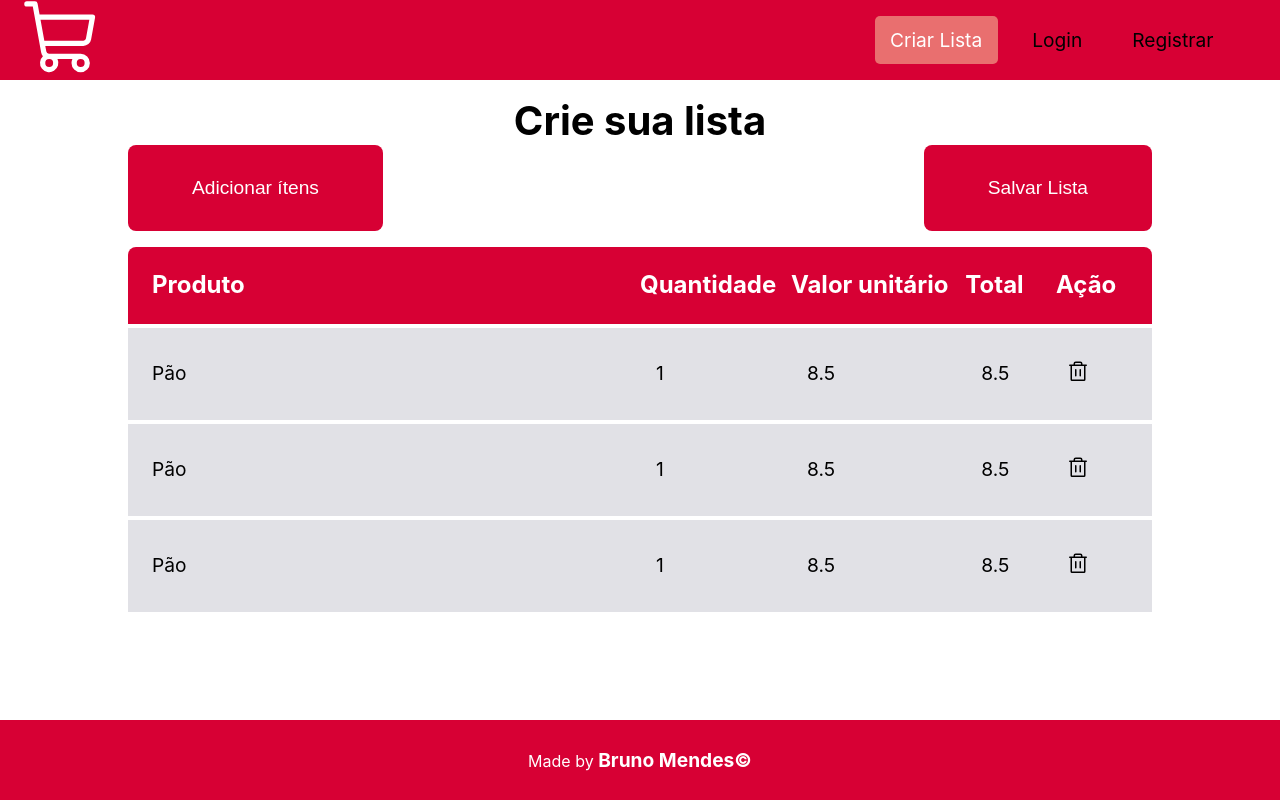
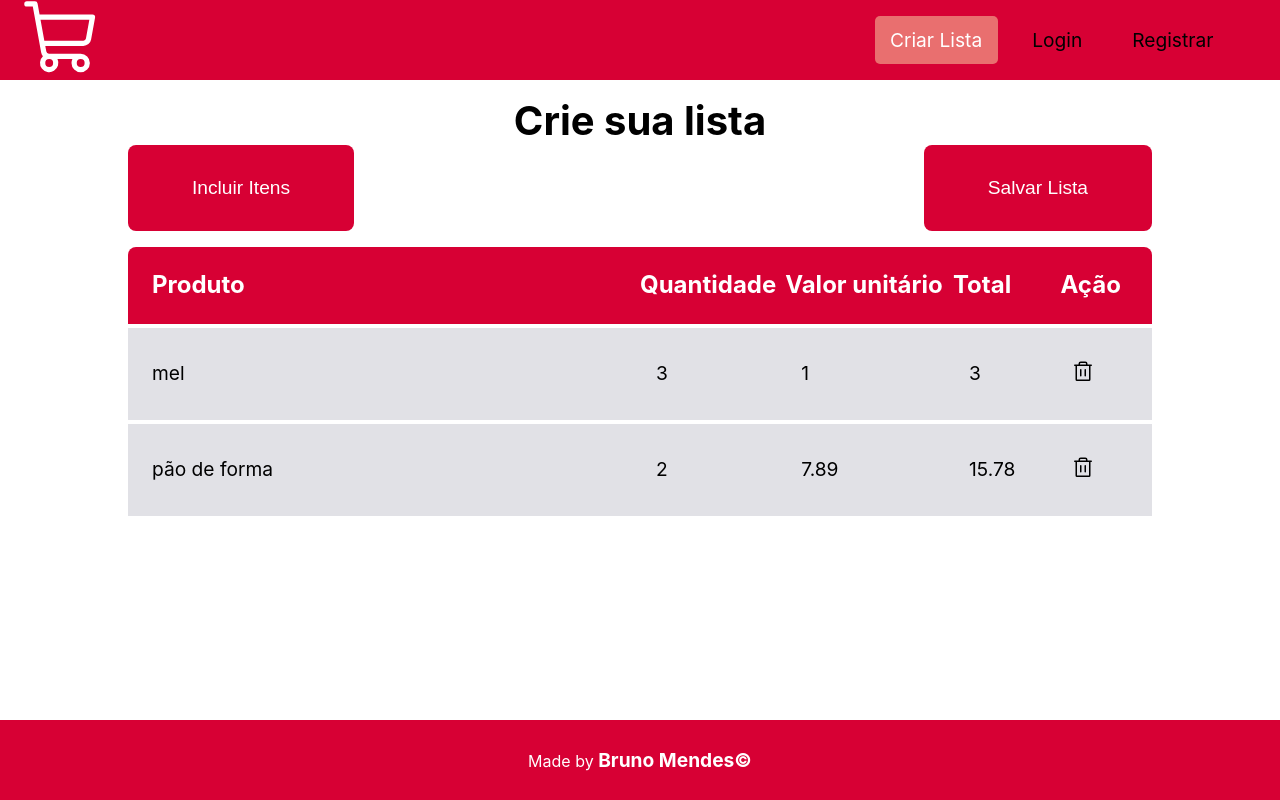
Before and after one commit to Brpimendes/list-web-ts, a React (Create React App) app: page / in a window 1280 px wide. Built offline with nearby package versions, Linux system fonts and the light colour scheme.

Commit message:
inclusao do modal para incluir um novo item na listagem.

```diff
--- a/package.json
+++ b/package.json
@@ -13,6 +13,7 @@
     "@types/react-dom": "^18.0.11",
     "react": "^18.2.0",
     "react-dom": "^18.2.0",
+    "react-modal": "^3.16.1",
     "react-router-dom": "^6.9.0",
     "react-scripts": "5.0.1",
     "styled-components": "^5.3.9",
@@ -44,6 +45,7 @@
     ]
   },
   "devDependencies": {
+    "@types/react-modal": "^3.13.1",
     "@types/styled-components": "^5.1.26"
   }
 }
--- /dev/null
+++ b/src/adapaters/components/Modal.tsx
@@ -0,0 +1,8 @@
+import ReactModal from "react-modal";
+import Modal from "react-modal";
+
+Modal.setAppElement("#root");
+
+export const ModalContainer: React.FC<ReactModal.Props> = ({ ...rest }) => {
+  return <Modal {...rest} />;
+};
--- /dev/null
+++ b/src/components/AddListModal/index.tsx
@@ -0,0 +1,73 @@
+import { FormEvent, useState } from "react";
+import { ModalContainer } from "../../adapaters/components/Modal";
+import { X } from "@phosphor-icons/react";
+import { Container } from "./styles";
+
+interface ModalProps {
+  isOpen: boolean;
+  onRequestClose: () => void;
+}
+
+export const AddListModal = ({ isOpen, onRequestClose }: ModalProps) => {
+  const [product, setProduct] = useState<string>("");
+  const [quantity, setQuantity] = useState<string>("");
+  const [unitaryPrice, setUnitaryPrice] = useState<string>("");
+
+  function handleSubmit(e: FormEvent) {
+    e.preventDefault();
+
+    if (!product || !quantity || !unitaryPrice) {
+      return console.log("Todos os campos são obrigatorios!");
+    }
+
+    console.log(`Enviando os dados: ${product}, ${quantity}, ${unitaryPrice}}`);
+
+    limparForm();
+  }
+
+  function limparForm() {
+    setProduct("");
+    setQuantity("");
+    setUnitaryPrice("");
+  }
+
+  return (
+    <ModalContainer
+      isOpen={isOpen}
+      onRequestClose={onRequestClose}
+      overlayClassName="react-modal-overlay"
+      className="react-modal-content"
+    >
+      <Container onSubmit={handleSubmit}>
+        <h2>Adicione Itens a lista</h2>
+        <X size={24} onClick={onRequestClose} />
+
+        <label>Produto</label>
+        <input
+          type="text"
+          placeholder="Informe o produto"
+          value={product}
+          onChange={(e) => setProduct(e.target.value)}
+        />
+
+        <label>Quantidade</label>
+        <input
+          type="number"
+          placeholder="Informe a quantidade"
+          value={quantity}
+          onChange={(e) => setQuantity(e.target.value)}
+        />
+
+        <label>Valor Unitário</label>
+        <input
+          type="text"
+          placeholder="Informe o valor unitário"
+          value={unitaryPrice}
+          onChange={(e) => setUnitaryPrice(e.target.value)}
+        />
+
+        <button type="submit">Adicionar</button>
+      </Container>
+    </ModalContainer>
+  );
+};
--- /dev/null
+++ b/src/components/AddListModal/styles.ts
@@ -0,0 +1,45 @@
+import styled from "styled-components";
+
+export const Container = styled.form`
+  display: flex;
+  flex-direction: column;
+
+  h2 {
+    font-size: 2rem;
+  }
+
+  svg {
+    position: absolute;
+    right: 20px;
+    top: 20px;
+    cursor: pointer;
+  }
+
+  label {
+    font-size: 1.5rem;
+    padding-top: 1.5rem;
+  }
+
+  input {
+    font-size: 1.5rem;
+    padding: 1rem 0.5rem;
+    border: none;
+    border-radius: 0.25rem;
+  }
+
+  button {
+    width: 100%;
+    border: none;
+    border-radius: 0.25rem;
+    padding: 1rem 2rem;
+    margin-top: 1.5rem;
+    font-size: 1.5rem;
+    color: #fff;
+    background-color: #1dac00;
+    transition: filter 0.333s ease;
+
+    &:hover {
+      filter: brightness(0.9);
+    }
+  }
+`;
--- a/src/pages/List/index.tsx
+++ b/src/pages/List/index.tsx
@@ -1,12 +1,43 @@
 import { ButtonsContainer, ListContainer, ListTable } from "./styles";
 import { Trash } from "@phosphor-icons/react";
+import { AddListModal } from "../../components/AddListModal";
+import { useState } from "react";
+
+const mockList = [
+  {
+    id: 1,
+    produto: "mel",
+    quantidade: 3,
+    valorUnitario: 1,
+  },
+  {
+    id: 2,
+    produto: "pão de forma",
+    quantidade: 2,
+    valorUnitario: 7.89,
+  },
+];
 
 const List = () => {
+  const [isModalOpen, setIsModalOpen] = useState<boolean>(false);
+
+  const handleModalOpen = () => {
+    setIsModalOpen(true);
+  };
+
+  const handleModalRequestClose = () => {
+    setIsModalOpen(false);
+  };
+
   return (
     <ListContainer>
       <h1>Crie sua lista</h1>
       <ButtonsContainer>
-        <button>Adicionar ítens</button>
+        <AddListModal
+          isOpen={isModalOpen}
+          onRequestClose={handleModalRequestClose}
+        />
+        <button onClick={handleModalOpen}>Incluir Itens</button>
         <button>Salvar Lista</button>
       </ButtonsContainer>
       <ListTable>
@@ -21,33 +52,17 @@ const List = () => {
             </tr>
           </thead>
           <tbody>
-            <tr>
-              <td>Pão</td>
-              <td>1</td>
-              <td>8.5</td>
-              <td>8.5</td>
-              <td>
-                <button>{<Trash size={24} />}</button>
-              </td>
-            </tr>
-            <tr>
-              <td>Pão</td>
-              <td>1</td>
-              <td>8.5</td>
-              <td>8.5</td>
-              <td>
-                <button>{<Trash size={24} />}</button>
-              </td>
-            </tr>
-            <tr>
-              <td>Pão</td>
-              <td>1</td>
-              <td>8.5</td>
-              <td>8.5</td>
-              <td>
-                <button>{<Trash size={24} />}</button>
-              </td>
-            </tr>
+            {mockList.map((list) => (
+              <tr key={list.id}>
+                <td>{list.produto}</td>
+                <td>{list.quantidade}</td>
+                <td>{list.valorUnitario}</td>
+                <td>{list.quantidade * list.valorUnitario}</td>
+                <td>
+                  <button>{<Trash size={24} />}</button>
+                </td>
+              </tr>
+            ))}
           </tbody>
         </table>
       </ListTable>
--- a/src/styles/global.ts
+++ b/src/styles/global.ts
@@ -20,4 +20,41 @@ export const GlobalStyle = createGlobalStyle`
         text-decoration: none;
         color: #000;
     }
+
+    .react-modal-overlay {
+        background: rgba(0, 0, 0, 0.5);
+
+        position: fixed;
+        top: 0;
+        bottom: 0;
+        right: 0;
+        left: 0;
+
+        display: flex;
+        align-items: center;
+        justify-content: center;
+    }
+
+    .react-modal-content {
+        width: 100%;
+        max-width: 576px;
+        background: #e1e1e6;
+        padding: 3rem;
+        position: relative;
+        border-radius: 0.25rem;
+    }
+
+    .react-modal-close {
+        position: absolute;
+        right: 1.5rem;
+        top: 1.5rem;
+        border: 0;
+        background: transparent;
+
+        transition: filter 0.2s;
+
+        &:hover {
+            filter: brightness(0.8);
+        }
+    }
 `;
```
Also changed, not shown: 1 other file (tests, documents, lock files or other folders).
